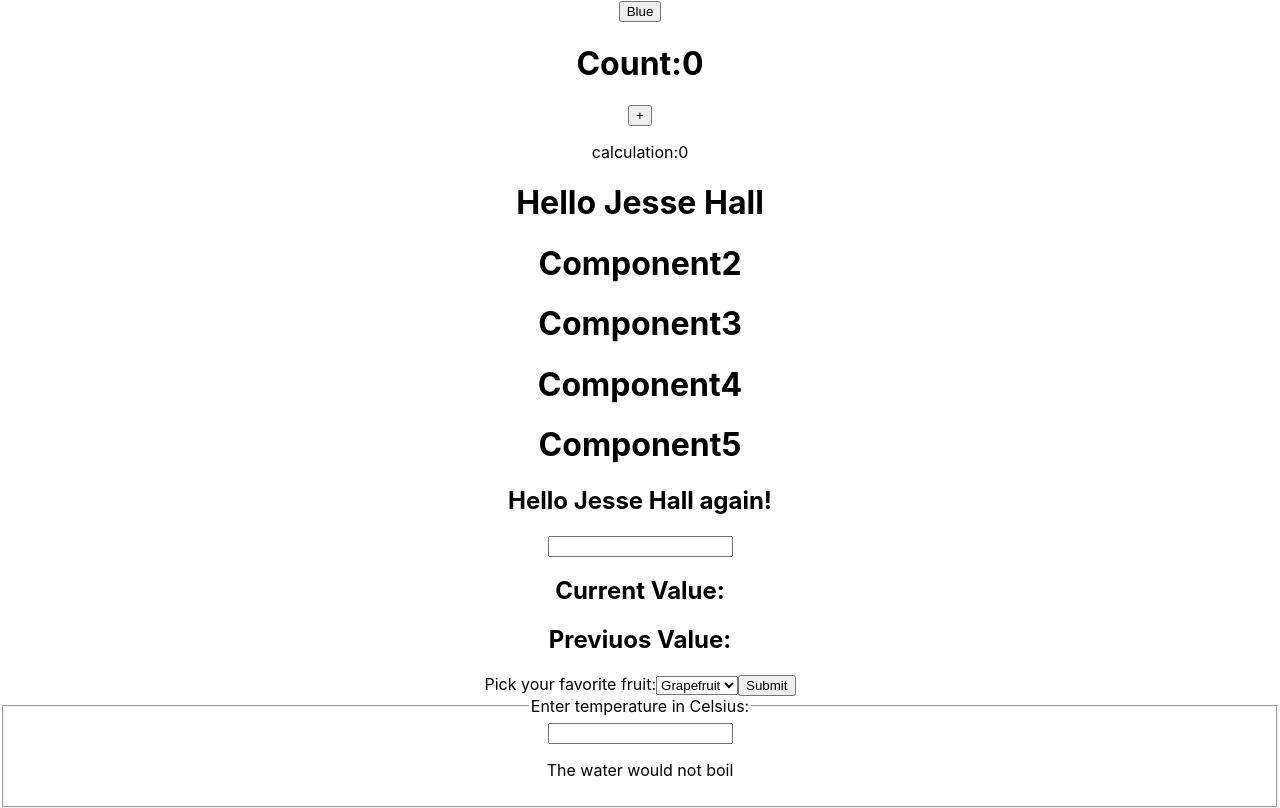
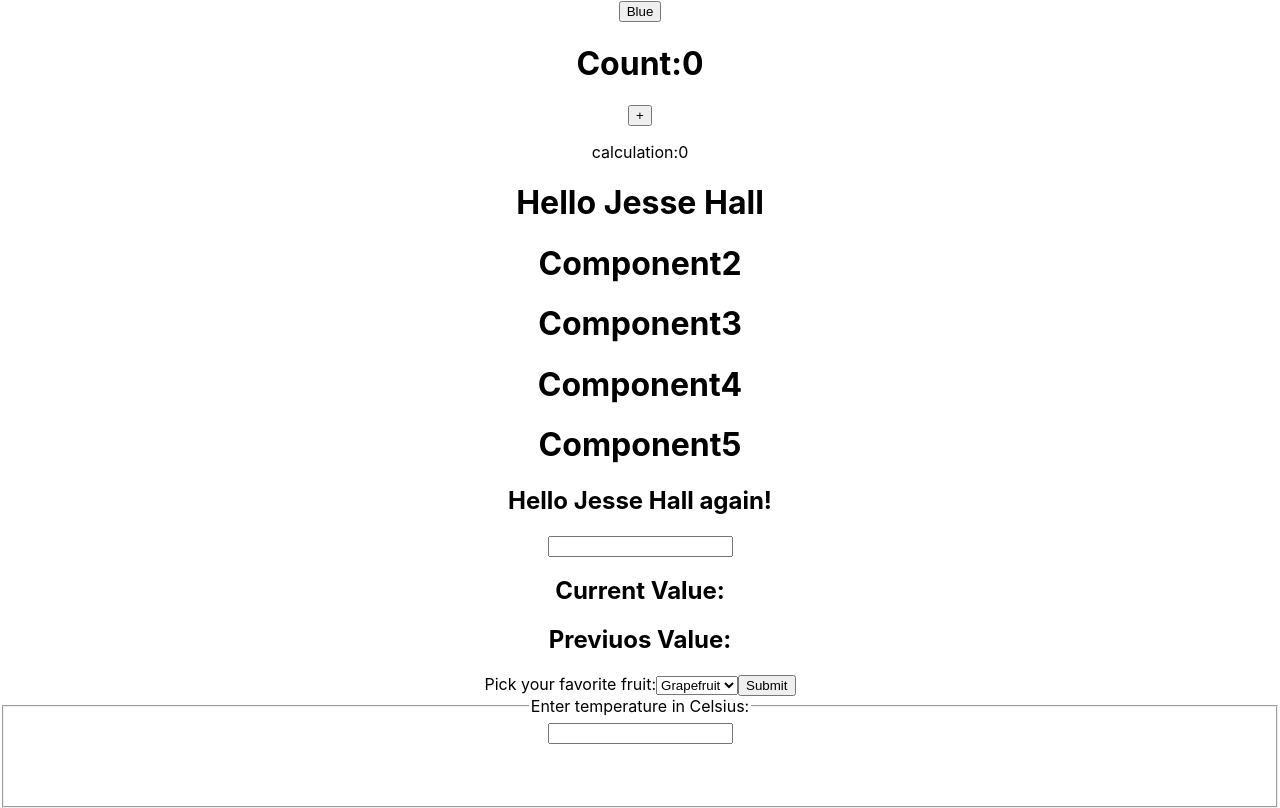
Before and after one commit to MeetHansalia/react-tutorial-app, a React (Create React App) app in the folder learning-react/: page / in a window 1280 px wide. Shown: the part 800-1608 px from the top of the page. Built offline with nearby package versions, Linux system fonts and the light colour scheme.

Commit message:
4th day changes

```diff
--- a/learning-react/src/component/Temperature.js
+++ b/learning-react/src/component/Temperature.js
@@ -1,33 +1,41 @@
 import { useState } from "react"
+import React from "react";
 
-function BoilingVerdict(props){
-    if(props.celcius >= 100){
-        return <p>The Water would boil.</p>
+function BoilingVerdict(props) {
+    if (props.celsius >= 100) {
+      return <p>The water would boil.</p>;
+    } else if(props.celsius < 100){
+        return<p>The water would not boil.</p>
     }
-    return <p>The water would not boil</p>
+    return <p><br></br></p>
+}
+
+class Calculator extends React.Component {
+    constructor(props) {
+      super(props);
+      this.handleChange = this.handleChange.bind(this);
+      this.state = {temperature: ''};
+    }
+
+    handleChange(e) {
+      this.setState({temperature: e.target.value});
+    }
+
+    render() {
+      const temperature = this.state.temperature;
+      return (
+        <fieldset>
+          <legend>Enter temperature in Celsius:</legend>
+          <input
+            value={temperature}
+            onChange={this.handleChange} />
+          <BoilingVerdict
+            celsius={parseFloat(temperature)} />
+        </fieldset>
+      );
+    }
 }
 
 
-function Calculator(props){
-    const [temperature,setTemperature]= useState('');
-
-    const HandleChange=(event)=>{
-        setTemperature(event.target.value)
-    }
-
-
-
-    return(
-        <fieldset>
-            <legend>Enter temperature in Celsius:</legend>
-            <input
-            value={temperature}
-            onChange={HandleChange} />
-            <BoilingVerdict
-            celsius={parseFloat(temperature)} />
-        </fieldset>
-    )
-}
-
 
 export default Calculator;
```
